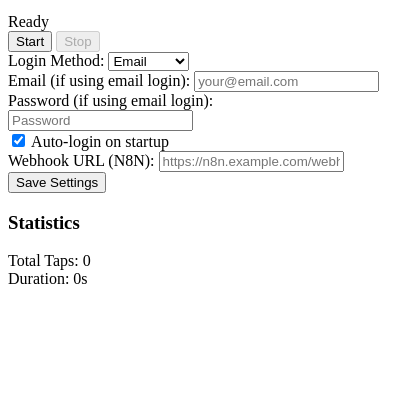
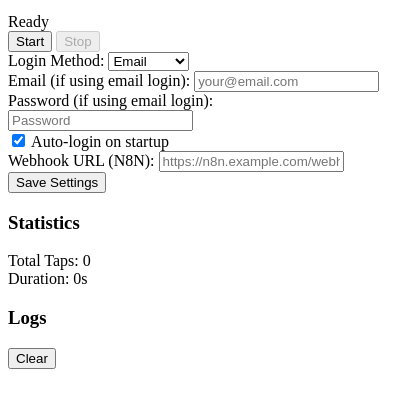
Before and after one commit to qveys/grindr-auto-tap, a browser extension: page popup.html in a window 400 px wide. Shown: the part 101-508 px from the top of the page. Drawn offline with Linux system fonts and the light colour scheme.

Commit message:
📝 Add logs section with scrollable container

```diff
--- a/popup.html
+++ b/popup.html
@@ -60,6 +60,13 @@
         <span class="stat-value" id="duration">0s</span>
       </div>
     </div>
+    <div class="logs-section">
+      <div class="logs-header">
+        <h3>Logs</h3>
+        <button id="clearLogsButton" class="btn btn-small">Clear</button>
+      </div>
+      <div class="logs-container" id="logsContainer"></div>
+    </div>
   </div>
 </body>
 </html>
```
